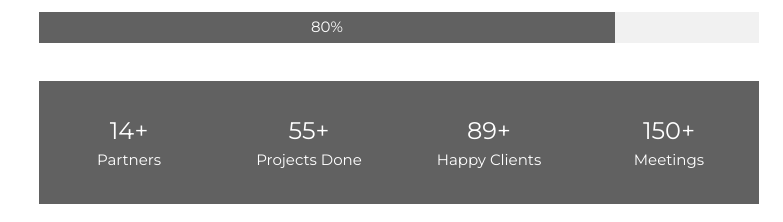
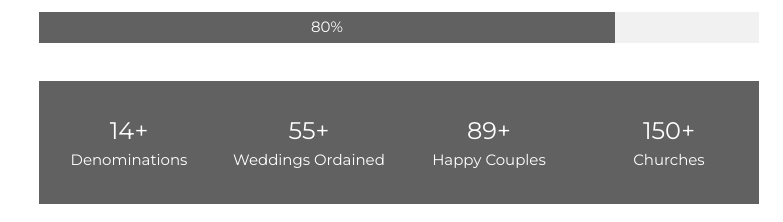
Before and after one commit to BHaesemeyer/GoldyWedding, a plain HTML site: page index.html in a window 1280 px wide. Shown: the part 1481-1703 px from the top of the page, 497-1280 px from the left. Drawn offline with nearby package versions, Linux system fonts and the light colour scheme.

Commit message:
Update index.html

```diff
--- a/index.html
+++ b/index.html
@@ -107,19 +107,19 @@ color: #ffcc33;
     <div class="w3-row w3-center w3-dark-grey w3-padding-16 w3-section">
       <div class="w3-quarter w3-section">
         <span class="w3-xlarge">14+</span><br>
-        Partners
+        Denominations
       </div>
       <div class="w3-quarter w3-section">
         <span class="w3-xlarge">55+</span><br>
-        Projects Done
+        Weddings Ordained
       </div>
       <div class="w3-quarter w3-section">
         <span class="w3-xlarge">89+</span><br>
-        Happy Clients
+        Happy Couples
       </div>
       <div class="w3-quarter w3-section">
         <span class="w3-xlarge">150+</span><br>
-        Meetings
+        Churches
       </div>
     </div>
 
```
